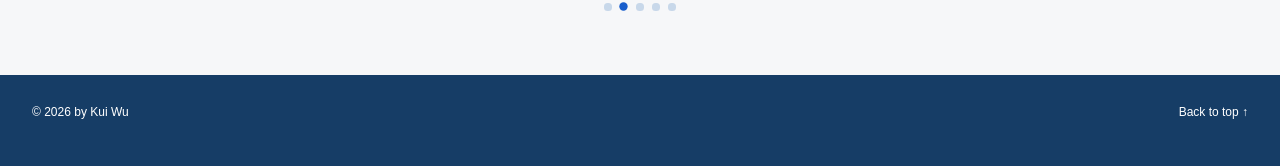
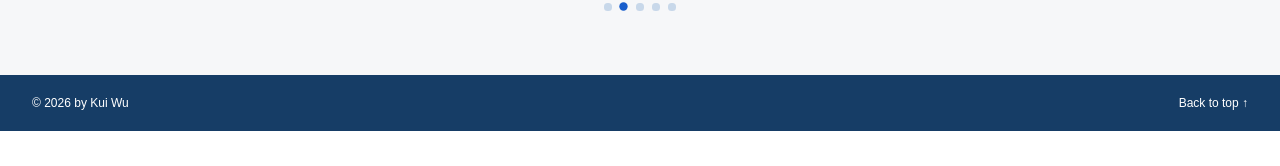
Before and after one commit to kwcontrols/KW-Portfolio, a Next.js app: page / in a window 1280 px wide. Shown: the part 1610-1776 px from the top of the page. After the commit the page ends 1741 px from the top, so only its background shows below. Built offline with nearby package versions, Linux system fonts and the light colour scheme.

Commit message:
Refine shared footer height

```diff
--- a/app/globals.css
+++ b/app/globals.css
@@ -162,7 +162,7 @@ p { color: var(--ink-soft); font-size: 1rem; line-height: 1.75; }
 .timeline-row:hover, .timeline-row:focus-visible, .timeline-row.is-active { background: rgba(237, 245, 255, .72); }
 .timeline-row:hover .timeline-marker span, .timeline-row:focus-visible .timeline-marker span, .timeline-row.is-active .timeline-marker span { border-color: var(--blue); background: var(--blue); transform: scale(1.08); }
 .timeline-row:hover .timeline-year, .timeline-row:hover .timeline-content h2, .timeline-row:focus-visible .timeline-year, .timeline-row:focus-visible .timeline-content h2, .timeline-row.is-active .timeline-year, .timeline-row.is-active .timeline-content h2 { color: var(--blue); transform: scale(1.018); }
-footer { position: relative; z-index: 0; display: flex; justify-content: space-between; gap: var(--space-lg); margin-top: auto; padding: 1.8rem 0 var(--space-xl); background: var(--footer-background); color: var(--footer-text); font-size: .75rem; }
+footer { position: relative; z-index: 0; display: flex; align-items: center; justify-content: space-between; gap: var(--space-lg); margin-top: auto; padding: 1.2rem 0; background: var(--footer-background); color: var(--footer-text); font-size: .75rem; }
 footer::before { content: ""; position: absolute; z-index: -1; inset-block: 0; left: 50%; width: 100dvw; background: var(--footer-background); transform: translateX(-50%); }
 footer a { color: var(--footer-text); text-decoration: none; transition: color 180ms ease; }
 footer a:hover, footer a:focus-visible { color: var(--blue-soft); text-decoration: underline; text-underline-offset: .25rem; }
```
